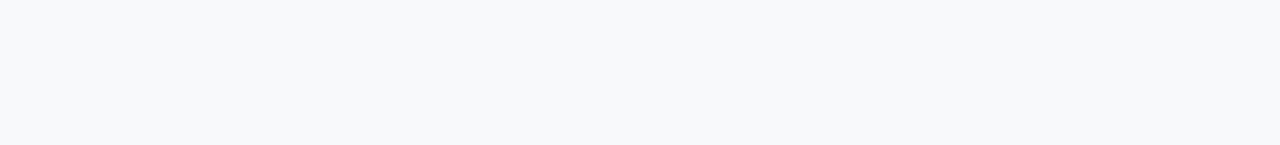
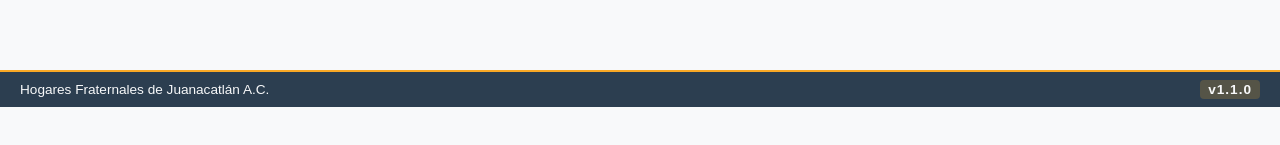
Before and after one commit to FcoJAH/CasaDescanso-Front, an Angular app: page /incidents/ver-incidencias in a window 1280 px wide. Shown: the part 693-838 px from the top of the page. Built offline with nearby package versions, Linux system fonts and the light colour scheme; no server answers.

Commit message:
Feat/Implementación de versionado para el aplicativo.

```diff
--- a/src/app/layout/layout.component.css
+++ b/src/app/layout/layout.component.css
@@ -14,7 +14,8 @@ body:not(.sidebar-hidden) .sidebar-overlay {
   min-height: 100vh;
   display: flex;
   flex-direction: column;
-  background-color: #F8F9FA; /* Blanco Humo */
+  background-color: #F8F9FA;
+  /* Blanco Humo */
 }
 
 .header {
@@ -23,17 +24,20 @@ body:not(.sidebar-hidden) .sidebar-overlay {
   left: 0;
   width: 100%;
   height: 60px;
-  background-color: #005BB5; /* Azul Corporativo */
+  background-color: #005BB5;
+  /* Azul Corporativo */
   color: white;
 
   /* Alineación Maestra */
   display: flex;
-  justify-content: space-between; /* Empuja el contenido a los extremos */
+  justify-content: space-between;
+  /* Empuja el contenido a los extremos */
   align-items: center;
 
   /* Espaciado interno */
   padding: 0 20px;
-  box-sizing: border-box; /* Crucial para que el padding no desborde el 100% de ancho */
+  box-sizing: border-box;
+  /* Crucial para que el padding no desborde el 100% de ancho */
   z-index: 1200;
 }
 
@@ -56,41 +60,49 @@ body:not(.sidebar-hidden) .sidebar-overlay {
 
 /* Logout */
 .logout-btn {
-  background-color: #F9A825; /* Dorado Cálido */
+  background-color: #F9A825;
+  /* Dorado Cálido */
   border: none;
   padding: 8px 14px;
   border-radius: 6px;
   font-weight: bold;
   cursor: pointer;
-  color: #2C3E50; /* Texto Azul Oscuro */
+  color: #2C3E50;
+  /* Texto Azul Oscuro */
 }
 
 .main-container {
   display: flex;
-  margin-top: 60px;   /* El mismo alto que tu header para que no se encime el contenido */
+  margin-top: 60px;
+  /* El mismo alto que tu header para que no se encime el contenido */
   min-height: calc(100vh - 60px);
   overflow: hidden;
 }
 
 /* Sidebar */
 .sidebar {
-  position: fixed; /* Flota sobre el contenido */
-  top: 60px;       /* Justo debajo del header */
+  position: fixed;
+  /* Flota sobre el contenido */
+  top: 60px;
+  /* Justo debajo del header */
   left: 0;
   width: 250px;
   height: calc(100vh - 100px);
   background-color: #FFFFFF;
   padding: 20px;
-  z-index: 1100;   /* Por encima del contenido principal */
-  box-shadow: 5px 0 15px rgba(0,0,0,0.1);
+  z-index: 1100;
+  /* Por encima del contenido principal */
+  box-shadow: 5px 0 15px rgba(0, 0, 0, 0.1);
   display: flex;
   flex-direction: column;
   transition: transform 0.3s cubic-bezier(0.4, 0, 0.2, 1);
 }
 
 .sidebar-hidden .sidebar {
-  transform: translateX(-100%); /* Se desliza hacia afuera */
-  margin-left: 0; /* Ya no usamos márgenes */
+  transform: translateX(-100%);
+  /* Se desliza hacia afuera */
+  margin-left: 0;
+  /* Ya no usamos márgenes */
 }
 
 .sidebar-overlay {
@@ -99,9 +111,12 @@ body:not(.sidebar-hidden) .sidebar-overlay {
   left: 0;
   width: 100%;
   height: 100%;
-  background-color: rgba(44, 62, 80, 0.4); /* Azul Oscuro transparente */
-  z-index: 1050; /* Entre el contenido y el sidebar */
-  backdrop-filter: blur(2px); /* Efecto moderno de desenfoque */
+  background-color: rgba(44, 62, 80, 0.4);
+  /* Azul Oscuro transparente */
+  z-index: 1050;
+  /* Entre el contenido y el sidebar */
+  backdrop-filter: blur(2px);
+  /* Efecto moderno de desenfoque */
   display: none;
 }
 
@@ -117,7 +132,8 @@ body:not(.sidebar-hidden) .sidebar-overlay {
   padding: 10px;
   border-radius: 6px;
   transition: 0.2s;
-  white-space: nowrap; /* Evita que el texto se amontone al cerrar */
+  white-space: nowrap;
+  /* Evita que el texto se amontone al cerrar */
 }
 
 .sidebar a:hover {
@@ -151,9 +167,12 @@ body:not(.sidebar-hidden) .sidebar-overlay {
 .content {
   flex: 1;
   padding: 30px;
-  height: calc(100vh - 60px); /* Altura total menos el header */
-  overflow-y: auto;           /* Solo el contenido tiene scroll propio */
-  background-color: #F8F9FA;  /* Tu Blanco Humo */
+  height: calc(100vh - 60px);
+  /* Altura total menos el header */
+  overflow-y: auto;
+  /* Solo el contenido tiene scroll propio */
+  background-color: #F8F9FA;
+  /* Tu Blanco Humo */
 }
 
 /* Ajuste de enlaces deshabilitados (opcional) */
@@ -171,7 +190,8 @@ body:not(.sidebar-hidden) .sidebar-overlay {
 
 @media (min-width: 1024px) {
   .sidebar {
-    position: relative; /* Vuelve al flujo normal */
+    position: relative;
+    /* Vuelve al flujo normal */
     top: 0;
     height: auto;
     box-shadow: none;
@@ -179,11 +199,13 @@ body:not(.sidebar-hidden) .sidebar-overlay {
   }
 
   .sidebar-overlay {
-    display: none !important; /* Nunca mostrar en PC */
+    display: none !important;
+    /* Nunca mostrar en PC */
   }
 
   .sidebar-hidden .sidebar {
-    margin-left: -300px; /* Vuelve a ocultarse empujando */
+    margin-left: -300px;
+    /* Vuelve a ocultarse empujando */
   }
 }
 
@@ -192,9 +214,11 @@ body:not(.sidebar-hidden) .sidebar-overlay {
   flex-direction: column;
   align-items: center;
   justify-content: center;
-  color: #FFFFFF; /* Blanco Puro */
+  color: #FFFFFF;
+  /* Blanco Puro */
   text-align: center;
-  flex: 1; /* Esto ayuda a que empuje los extremos y se quede al centro */
+  flex: 1;
+  /* Esto ayuda a que empuje los extremos y se quede al centro */
 }
 
 .user-welcome {
@@ -220,8 +244,49 @@ body:not(.sidebar-hidden) .sidebar-overlay {
   .user-welcome {
     display: none;
   }
+
   .user-fullname {
     font-size: 0.75rem;
     max-width: 100px;
   }
 }
+
+.version-bar {
+  background-color: #2C3E50;
+  color: #F8F9FA;
+  padding: 8px 20px;
+  font-size: 0.85rem;
+  position: fixed;
+  bottom: 0;
+  left: 0;
+  right: 0;
+  width: 100%;
+  border-top: 2px solid #F9A825;
+  /* Dorado Cálido para el acento */
+  z-index: 9999;
+  /* Ajustamos para que se ajuste a cualquier ventana */
+  justify-content: space-between;
+  align-items: center;
+  box-sizing: border-box;
+}
+
+.version-content {
+  display: flex;
+  justify-content: space-between;
+  align-items: center;
+  margin: 0 auto;
+}
+
+.version-tag {
+  background: rgba(249, 168, 37, 0.2);
+  /* Dorado muy tenue */
+  padding: 2px 8px;
+  border-radius: 4px;
+  font-weight: bold;
+  letter-spacing: 1px;
+}
+
+/* Evitar que el contenido se tape por la barra fija */
+body {
+  padding-bottom: 40px;
+}
--- a/src/app/layout/layout.component.html
+++ b/src/app/layout/layout.component.html
@@ -48,5 +48,12 @@
       <router-outlet></router-outlet>
     </main>
 
+    <footer class="version-bar">
+      <div class="version-content">
+        <span class="brand">Hogares Fraternales de Juanacatlán A.C.</span>
+        <span class="version-tag">v{{ version }}</span>
+      </div>
+    </footer>
+
   </div>
 </div>
--- a/src/app/layout/layout.component.ts
+++ b/src/app/layout/layout.component.ts
@@ -3,6 +3,7 @@ import { Router, RouterOutlet, RouterLink, RouterLinkActive, NavigationEnd } fro
 import { CommonModule } from '@angular/common';
 import { filter } from 'rxjs/operators';
 import { AuthService } from '../services/auth.service';
+import { APP_VERSION } from '../../environments/versions';
 
 @Component({
   selector: 'app-layout',
@@ -14,6 +15,8 @@ import { AuthService } from '../services/auth.service';
 export class LayoutComponent implements OnInit {
   private router = inject(Router);
   public authService = inject(AuthService);
+
+  version = APP_VERSION.full;
 
   // Mantenemos el sidebar abierto por defecto en desktop
   isSidebarOpen = false;
--- a/src/app/pages/login/login.component.css
+++ b/src/app/pages/login/login.component.css
@@ -221,3 +221,16 @@ button:disabled {
     font-size: 20px;
   }
 }
+
+.version-tag {
+  padding: 2px 8px;
+  border-radius: 4px;
+  font-weight: bold;
+  font-size: xx-small;
+  font-family: 'Segoe UI', Tahoma, Geneva, Verdana, sans-serif;
+  letter-spacing: 1px;
+}
+
+.version-info {
+  padding: 10px;
+}
--- a/src/app/pages/login/login.component.html
+++ b/src/app/pages/login/login.component.html
@@ -13,12 +13,8 @@
 
       <div class="form-group">
         <div class="input-wrapper">
-          <input
-            [type]="isPasswordVisible() ? 'text' : 'password'"
-            placeholder="Contraseña"
-            [(ngModel)]="password"
-            name="password"
-            required />
+          <input [type]="isPasswordVisible() ? 'text' : 'password'" placeholder="Contraseña" [(ngModel)]="password"
+            name="password" required />
 
           <button type="button" class="btn-eye" (click)="togglePasswordVisibility()">
             {{ isPasswordVisible() ? '🙈' : '🙉' }}
@@ -31,9 +27,12 @@
         <span *ngIf="loading" class="spinner"></span>
       </button>
 
+
+
       <p class="error" *ngIf="errorMessage">
         {{ errorMessage }}
       </p>
     </form>
+    <span class="version-tag">Hogares Fraternales de Juanacatlán A.C. v{{ version }}</span>
   </div>
 </div>
--- a/src/app/pages/login/login.component.ts
+++ b/src/app/pages/login/login.component.ts
@@ -3,6 +3,7 @@ import { FormsModule } from '@angular/forms';
 import { AuthService } from '../../services/auth.service';
 import { CommonModule } from '@angular/common';
 import { Router } from '@angular/router';
+import { APP_VERSION } from '../../../environments/versions';
 
 @Component({
   selector: 'app-login',
@@ -22,6 +23,8 @@ export class LoginComponent {
     private authService: AuthService,
     private router: Router
   ) { }
+
+  version = APP_VERSION.full;
 
   onLogin() {
     this.loading = true;
--- /dev/null
+++ b/src/environments/versions.ts
@@ -0,0 +1,8 @@
+export const APP_VERSION = {
+  major: 1, // Features grandes / Cambios estructurales
+  minor: 1, // Features pequeñas / Nuevas funcionalidades
+  patch: 0, // Defectos (Bugs) / Mejoras menores
+  get full() {
+    return `${this.major}.${this.minor}.${this.patch}`;
+  }
+};
```
